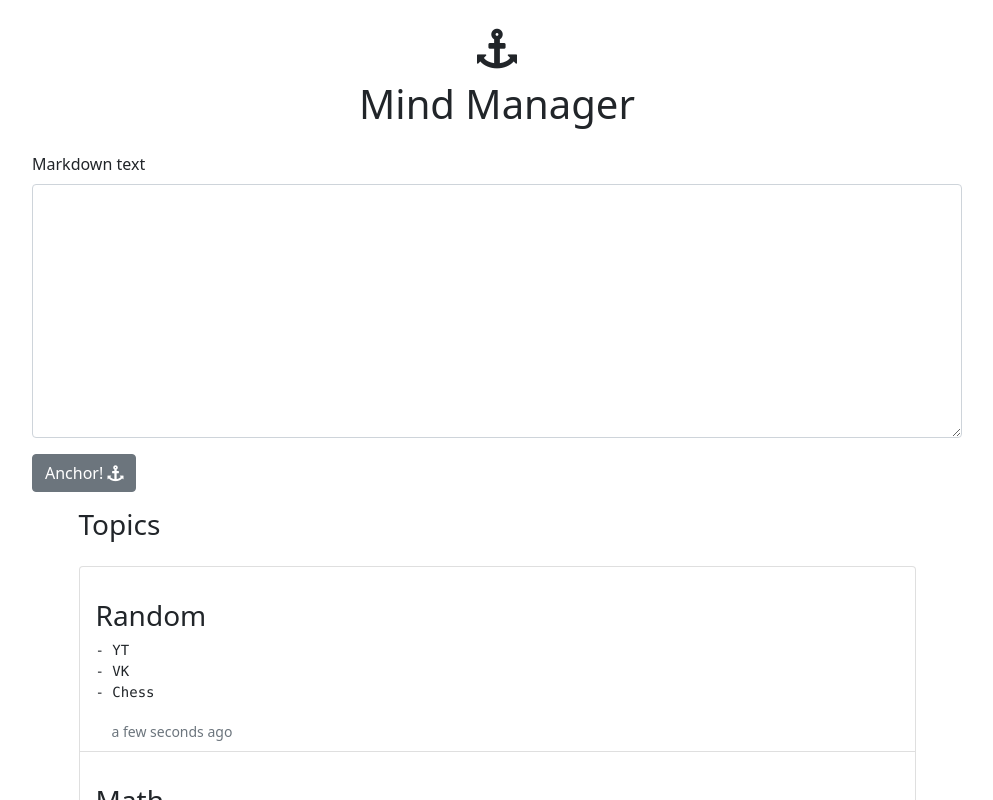
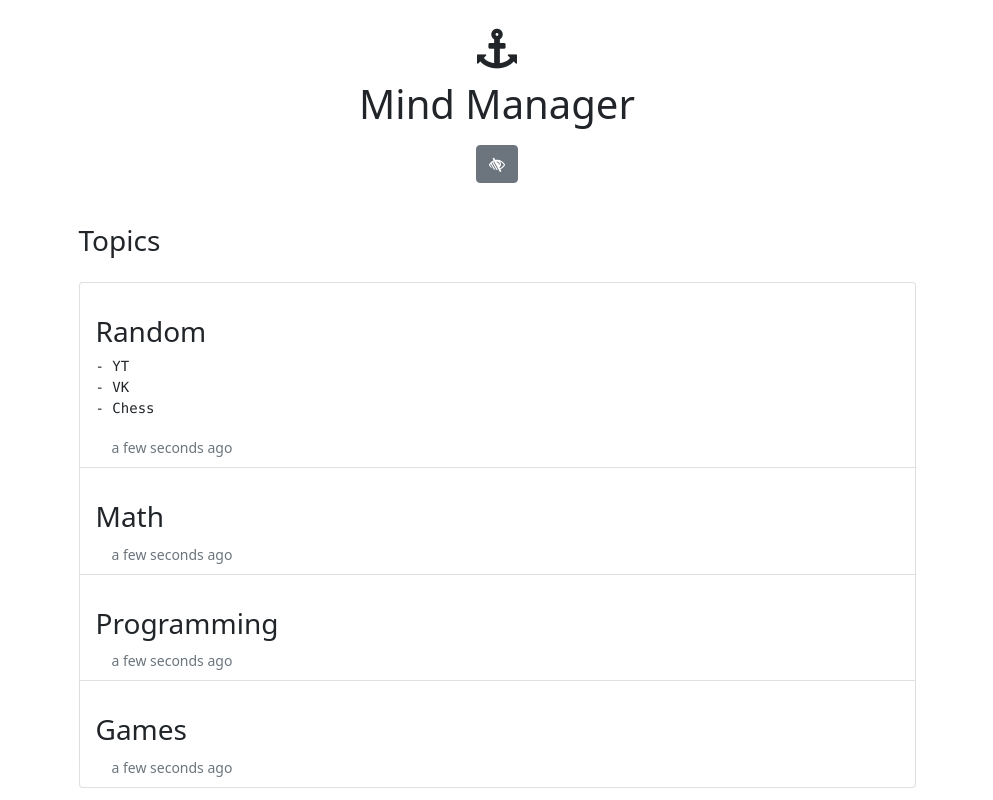
Before and after one commit to mlgmontage/mindmanagerapp, a React (Create React App) app in the folder frontend/: page / in a window 1280 px wide. Shown: the top 800 px of the page, without its empty margins (143-1136 px from the left). Built offline with nearby package versions, Linux system fonts and the light colour scheme.

Commit message:
toggle form visibility

```diff
--- a/frontend/src/App.js
+++ b/frontend/src/App.js
@@ -1,7 +1,12 @@
+import { useEffect, useState } from "react";
 import Topics from "./components/Topics";
 import TopicForm from "./components/TopicForm";
+import topicsList from "./data/topics";
 
 function App() {
+  useEffect(() => console.log("use effect"));
+  const [show, setShow] = useState(false);
+
   return (
     <div className="container">
       <header className="my-4">
@@ -9,9 +14,22 @@ function App() {
           <i className="fa fa-anchor"></i>
         </h1>
         <h1 className="text-center">Mind Manager</h1>
+        <h1 className="text-center">
+          <button
+            onClick={() => setShow(!show)}
+            className="btn btn-secondary btn-large"
+          >
+            {show ? (
+              <i className="fa fa-eye"></i>
+            ) : (
+              <i className="fa fa-low-vision"></i>
+            )}
+          </button>
+        </h1>
       </header>
-      <TopicForm />
-      <Topics />
+      <TopicForm show={show} />
+
+      <Topics topicsList={topicsList} />
     </div>
   );
 }
--- a/frontend/src/components/TopicForm.js
+++ b/frontend/src/components/TopicForm.js
@@ -1,6 +1,9 @@
-function TopicForm() {
+function TopicForm(props) {
   return (
-    <form className="col-md-10 m-auto">
+    <form
+      style={{ display: props.show ? "block" : "none" }}
+      className="col-md-10 m-auto py-4"
+    >
       <div className="mb-3">
         <label className="form-label" htmlFor="MarkDownText">
           Markdown text
--- a/frontend/src/components/Topics.js
+++ b/frontend/src/components/Topics.js
@@ -1,13 +1,12 @@
-import topicsList from "../data/topics";
 import marked from "marked";
 import moment from "moment";
 
-function Topics() {
+function Topics(props) {
   return (
     <div className="col-md-9 m-auto">
       <h3 className="py-3">Topics</h3>
       <div className="list-group">
-        {topicsList.map((topic) => (
+        {props.topicsList.map((topic) => (
           <div className="list-group-item" key={topic._id}>
             <a className="text-dark text-decoration-none p-3" href="#">
               <div
```
